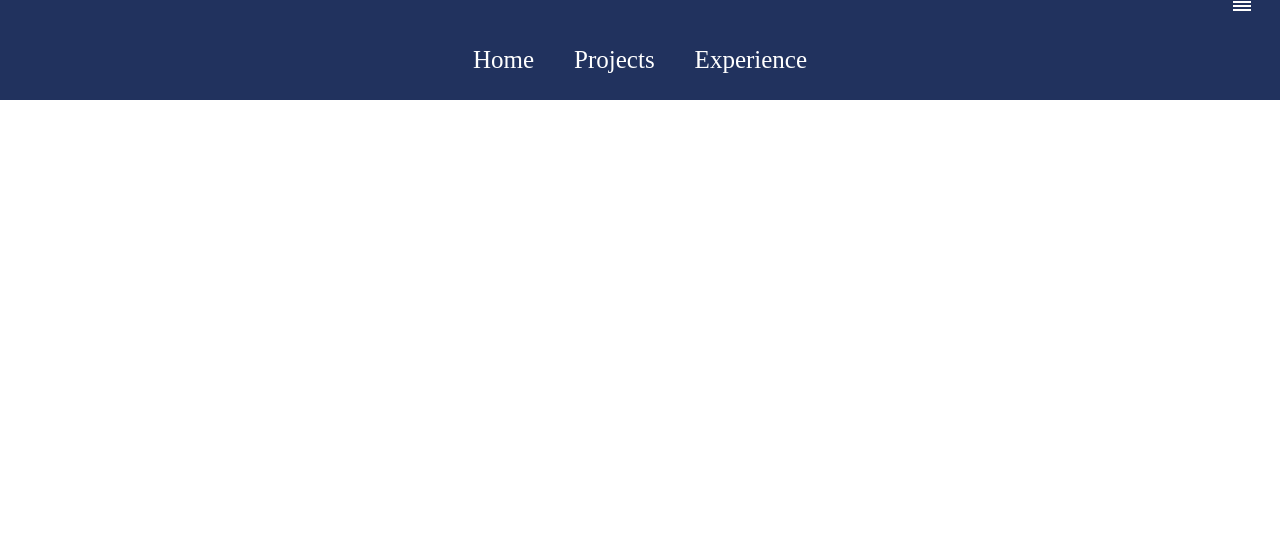
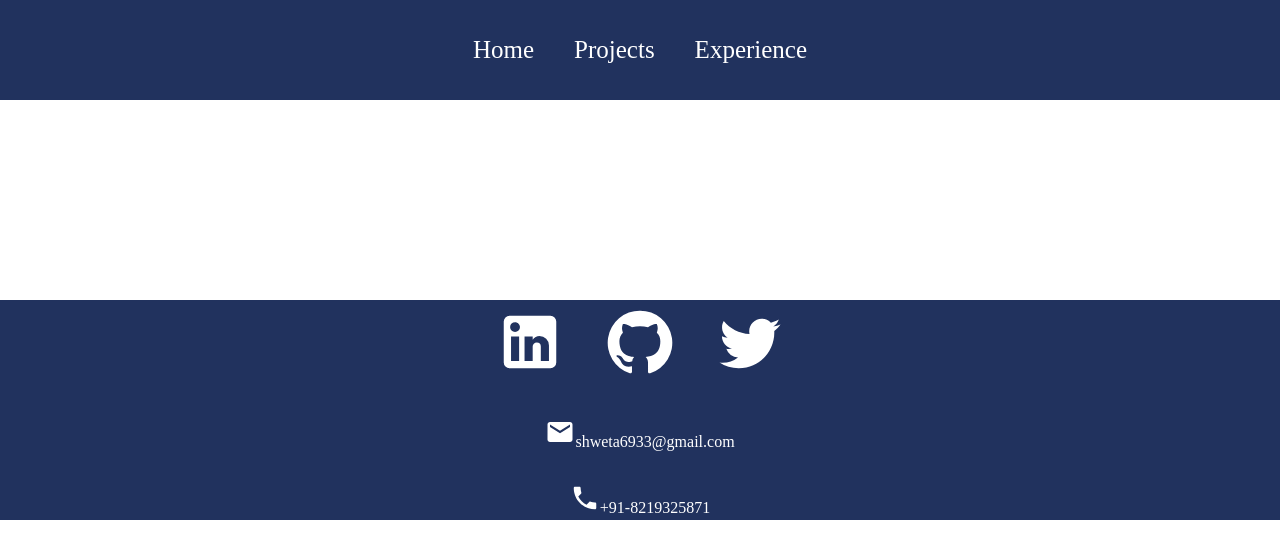
Before and after one commit to Shweta-dogra/Triweb-Learning, a React (Create React App) app in the folder Projects/my-portfolio/: page /contact in a window 1280 px wide. Shown: the top 558 px of the page. Built offline with nearby package versions, Linux system fonts and the light colour scheme.

Commit message:
created contacts component

```diff
--- a/Projects/my-portfolio/src/App.js
+++ b/Projects/my-portfolio/src/App.js
@@ -17,6 +17,7 @@ function App() {
         <Route path="/experience" element={<Experience/>}/>
         {/* <Route path="/contact" element={<Contact/>}/> */}
       </Routes>
+      <Contact/>
       </BrowserRouter>
     </div>
   );
--- /dev/null
+++ b/Projects/my-portfolio/src/Components/Contact.css
@@ -0,0 +1,40 @@
+.contacts {
+    width: 100%;
+    height: 200px;
+    background: #21325e;
+    display: flex;
+    justify-content: center;
+    align-items: center;
+    flex-direction: column;
+    padding-top: 10px;
+    padding-bottom: 10px;
+    margin-top: 200px;
+  }
+
+  .media svg {
+    color: white;
+    margin: 20px;
+    font-size: 70px;
+    cursor: pointer;
+  }
+
+  .contacts p {
+    color: white;
+    text-orientation: upright;
+  }
+  .contacts p svg{
+    font-size: 30px;
+  }
+
+  @media only screen and (max-width: 600px) {
+    .contacts{
+        padding-top: 25px;
+        padding-bottom: 25px;
+    }
+    .media svg {
+      font-size: 50px;
+    }
+    .contacts p svg{
+        font-size: 25px;
+      }
+  }
--- a/Projects/my-portfolio/src/Components/Contact.js
+++ b/Projects/my-portfolio/src/Components/Contact.js
@@ -1,8 +1,23 @@
+import React from "react";
+import "./Contact.css";
+import TwitterIcon from '@mui/icons-material/Twitter';
+import EmailIcon from '@mui/icons-material/Email';
+import LinkedInIcon from '@mui/icons-material/LinkedIn';
+import GitHubIcon from '@mui/icons-material/GitHub';
+import PhoneIcon from '@mui/icons-material/Phone';
 
 function Contact(){
 
-    return<>
+    return <div className="contacts">
+        <div className="media">
+            <LinkedInIcon/>
+            <GitHubIcon/>
+            <TwitterIcon/>
 
-    </>
+        </div>
+        <p><EmailIcon/><span>shweta6933@gmail.com</span></p>
+        <p><PhoneIcon/><span>+91-8219325871</span></p>
+
+    </div>
 }
 export default Contact;
--- a/Projects/my-portfolio/src/Components/Navbar.css
+++ b/Projects/my-portfolio/src/Components/Navbar.css
@@ -32,3 +32,52 @@
     color: white;
     cursor: pointer;
   }
+
+  #open {
+    height: 100vh;
+  }
+
+  #open .links {
+    flex-direction: column;
+    justify-content: flex-start;
+    margin-top: 100px;
+  }
+
+  #open a {
+    width: 100%;
+    text-align: center;
+  }
+
+
+  @media only screen and (max-width: 900px) {
+    .navbar a {
+      width: 70px;
+    }
+  }
+
+  @media only screen and (max-width: 600px) {
+    .togglebtn {
+      display: flex;
+    }
+    #close a {
+      display: none;
+    }
+  }
+
+  @media only screen and (min-width: 600px) {
+    .togglebtn {
+      display: none;
+    }
+
+    .hiddenLinks {
+      display: none;
+    }
+
+    #open {
+      height: 100px;
+    }
+
+    #open .links {
+      flex-direction: row;
+    }
+  }
--- a/Projects/my-portfolio/src/Components/Navbar.js
+++ b/Projects/my-portfolio/src/Components/Navbar.js
@@ -1,12 +1,20 @@
-import { Link } from "react-router-dom";
+import { Link , useLocation} from "react-router-dom";
+import React, { useState, useEffect } from "react";
 import "./Navbar.css";
 import ReorderIcon from '@mui/icons-material/Reorder';
 
 function Navbar(){
+    const[expandNav, setExpandNav] = useState(false);
 
-    return<div className="navbar">
+    const location = useLocation();
+
+    useEffect(() => {
+        setExpandNav(false);
+    }, [location]);
+
+    return <div className="navbar" id={expandNav? "open": "close"}>
         <div className="togglebtn">
-            <button><ReorderIcon/></button>
+            <button onClick={()=>{setExpandNav((prev)=> !prev)}}><ReorderIcon/></button>
         </div>
         <div className="links">
             <Link to="/">Home</Link>
```
